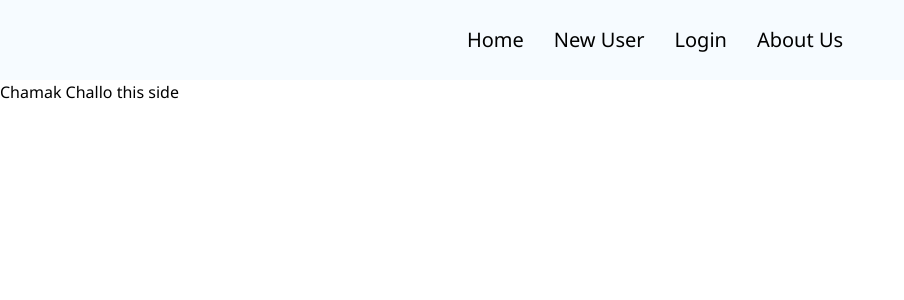
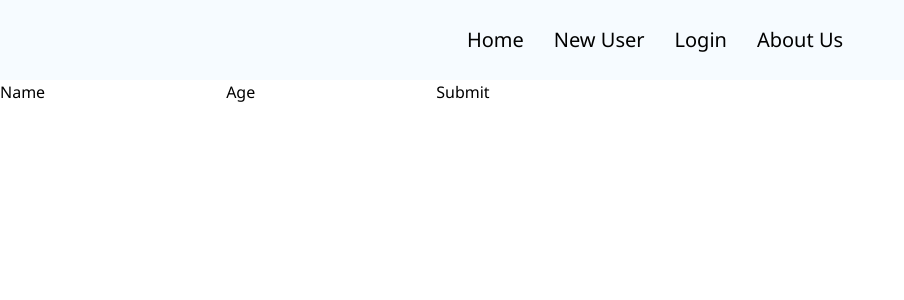
Before and after one commit to rahulxbhardwaj/HealthSync, a React (Vite) app: page /newuser in a window 1280 px wide. Shown: the top 300 px of the page, without its empty margins (0-904 px from the left). Built offline with nearby package versions, Linux system fonts and the light colour scheme.

Commit message:
added New User Working

```diff
--- a/components/newUser.jsx
+++ b/components/newUser.jsx
@@ -1,9 +1,39 @@
+import React, { useState } from 'react';
 import '../styles/newUser.scss';
 
+
 const NewUser = () => {
+
+  const [form,setForm] = useState({});
+
+  const handleForm = (e) => {
+    setForm({
+      ...form,
+      [e.target.name] : e.target.value,
+    })
+
+  }
+
+const handleSubmit = async (e) => {
+  e.preventDefault();
+  const response = await fetch('https://healthsyncedserver.vercel.app/newUser',{method:'POST',body:JSON.stringify(form),headers:{'Content-Type':'application/json'}});
+  const data = await response.json();
+  console.log(data);
+}
+
 return(
   <>
-  <h1>Chamak Challo this side</h1>
+  <form onSubmit={handleSubmit}>
+    {/* <p>{JSON.stringify(form)}</p> */}
+  <label className='mt-50' >Name</label>
+  <input type="text" onChange={handleForm} name="name"></input>
+    <label>Age</label>
+    <input type="number" onChange={handleForm} name="age"></input>
+  <input type="submit"></input>
+
+  </form>
+
+
   </>
 )
 };
```
